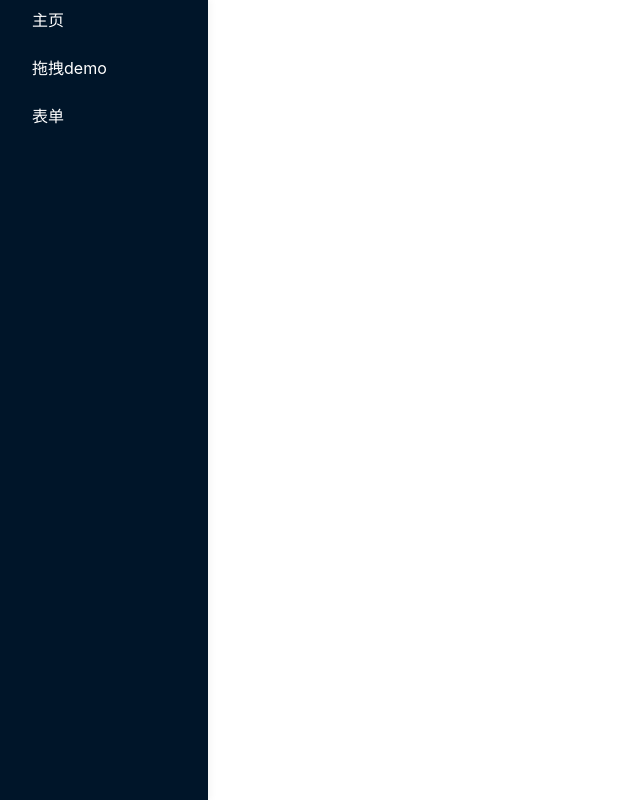
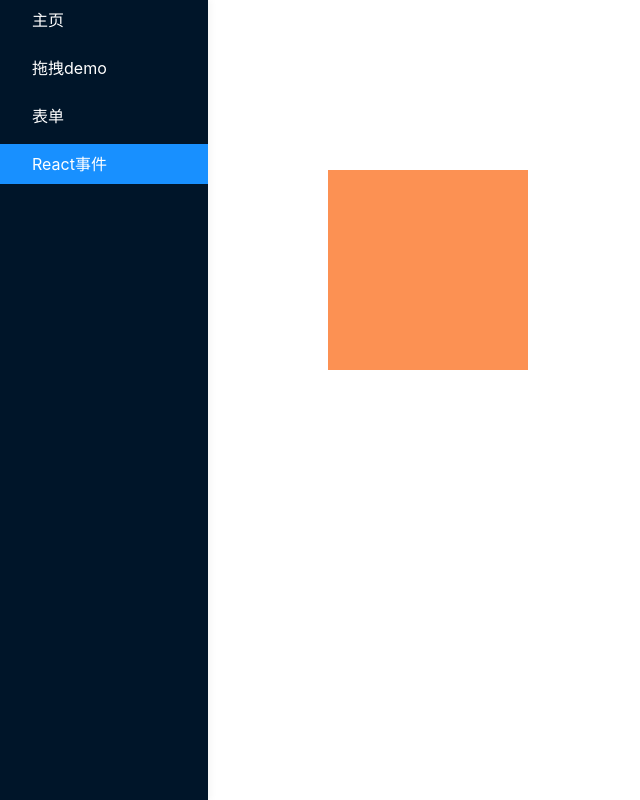
Before and after one commit to jiaochunxiao/fe-blog, a React (Create React App) app in the folder react/react-demo/: page /eventdemo in a window 1280 px wide. Shown: the whole page, without its empty margins (0-640 px from the left). Built offline with nearby package versions, Linux system fonts and the light colour scheme.

Commit message:
feat: react event

```diff
--- a/react/react-demo/src/App.js
+++ b/react/react-demo/src/App.js
@@ -10,6 +10,7 @@ import './App.css';
 const Home = loadable(() => import('@/pages/Home'));
 const DragableDemo = loadable(() => import('@/pages/DragableDemo'));
 const FormilyDemo = loadable(() => import('@/pages/FormilyDemo'));
+const EventDemo = loadable(() => import('@/pages/EventDemo'));
 
 const routes = [
   {
@@ -29,6 +30,12 @@ const routes = [
     exact: true,
     title: '表单',
     component: FormilyDemo,
+  },
+  {
+    path: '/eventdemo',
+    exact: true,
+    title: 'React事件',
+    component: EventDemo,
   },
 ];
 
--- a/react/react-demo/src/pages/DragableDemo/components/Box/index.jsx
+++ b/react/react-demo/src/pages/DragableDemo/components/Box/index.jsx
@@ -12,6 +12,7 @@ const Box = memo(function Box({ name, type, isDropped }) {
   }), [name, type]);
   return (
     <div ref={drag} role="Box" className={styles.box}>
+      {console.log('box-rerender')}
       {isDropped ? <s>{name}</s> : name}
     </div>
   );
--- /dev/null
+++ b/react/react-demo/src/pages/EventDemo/index.jsx
@@ -0,0 +1,29 @@
+import React, { useEffect } from 'react';
+
+import styles from './index.module.scss';
+
+const EventDemo = () => {
+
+    useEffect(() => {
+        document.addEventListener('click', () => {
+            console.log('document click');
+        });
+    }, []);
+
+    const handleOutClick = () => {
+        console.log('outer');
+    };
+
+    const handleInnerClick = event => {
+        console.log('inner');
+        event.stopPropagation();
+        console.log(event);
+    }
+    return (
+        <div className={styles.container} onClick={handleOutClick}>
+            <div className={styles.child} onClick={handleInnerClick}></div>
+        </div>
+    )
+};
+
+export default EventDemo;
--- /dev/null
+++ b/react/react-demo/src/pages/EventDemo/index.module.scss
@@ -0,0 +1,13 @@
+.container {
+    display: flex;
+    width: 400px;
+    height: 500px;
+    justify-content: center;
+    align-items: center;
+}
+
+.child {
+    width: 200px;
+    height: 200px;
+    background-color: #fc9153;
+}
--- a/react/react-demo/src/routes.js
+++ b/react/react-demo/src/routes.js
@@ -5,12 +5,14 @@ import { BrowserRouter as Router, Route } from 'react-router-dom';
 const App = loadable(() => import('./App'));
 const DragableDemo = loadable(() => import('@/pages/DragableDemo'));
 const FormilyDemo = loadable(() => import('@/pages/FormilyDemo'));
+const EventDemo = loadable(() => import('@/pages/EventDemo'));
 
 const Routes = () => {
   return (
     <Router exact path='/' component={App}>
       <Route path='/dragabledemo' component={DragableDemo} />
       <Route path='/formilydemo' component={FormilyDemo} />
+      <Route path='/eventdemo' component={EventDemo} />
     </Router>
   );
 };
```
Also changed, not shown: react/react-demo/src/pages/Home/index.module.less (+3 -4 lines), react/react-demo/src/pages/DragableDemo/index.module.scss (indentation only).
